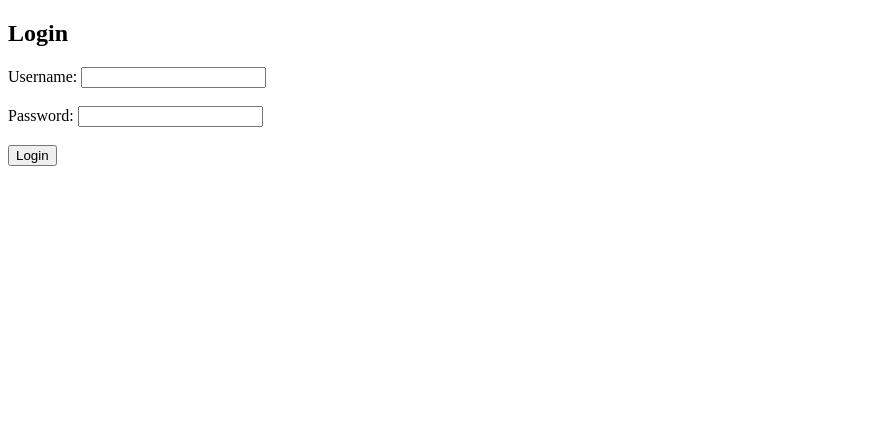
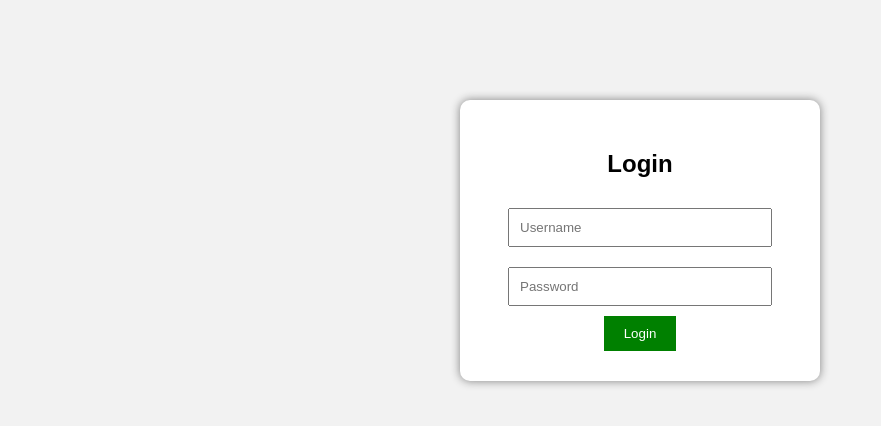
Before and after one commit to KASUSAHITHI/parking-system, a Flask app: page / in a window 1280 px wide. Shown: the top 426 px of the page, without its empty margins (0-881 px from the left). Run offline with Flask 3, Linux system fonts and the light colour scheme.

Commit message:
Update login.html

```diff
--- a/templates/login.html
+++ b/templates/login.html
@@ -1,14 +1,44 @@
 <!DOCTYPE html>
 <html>
+<head>
+    <title>Login</title>
+    <style>
+        body {
+            font-family: Arial;
+            background-color: #f2f2f2;
+            text-align: center;
+        }
+        .box {
+            background: white;
+            padding: 30px;
+            margin: 100px auto;
+            width: 300px;
+            border-radius: 10px;
+            box-shadow: 0px 0px 10px gray;
+        }
+        input {
+            margin: 10px;
+            padding: 10px;
+            width: 80%;
+        }
+        button {
+            padding: 10px 20px;
+            background: green;
+            color: white;
+            border: none;
+        }
+    </style>
+</head>
 <body>
 
-<h2>Login</h2>
-
-<form method="POST">
-    Username: <input type="text" name="username"><br><br>
-    Password: <input type="password" name="password"><br><br>
-    <button type="submit">Login</button>
-</form>
+<div class="box">
+    <h2>Login</h2>
+    <form method="POST">
+        <input type="text" name="username" placeholder="Username"><br>
+        <input type="password" name="password" placeholder="Password"><br>
+        <button type="submit">Login</button>
+    </form>
+</div>
 
 </body>
 </html>
```
